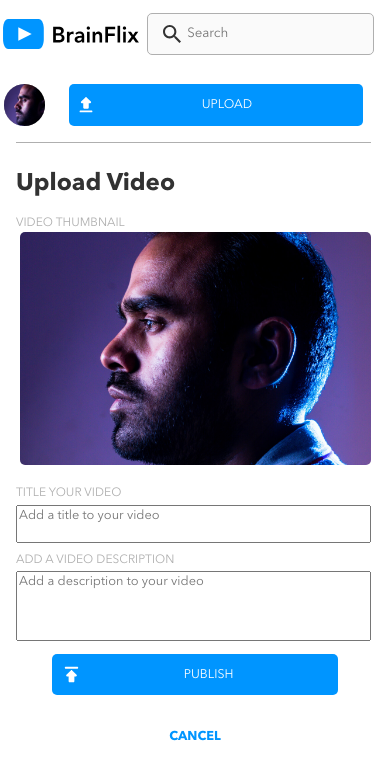
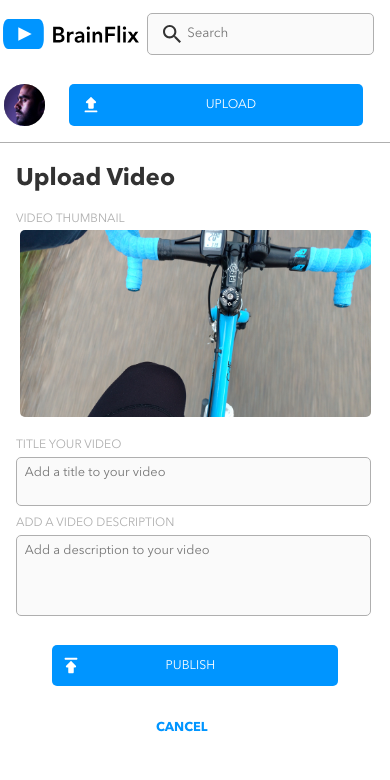
Before and after one commit to JustinLepine/justin-lepine-brainflix, a React (Create React App) app: page /uploads in a window 390 px wide. Shown: the top 780 px of the page. Built offline with nearby package versions, Linux system fonts and the light colour scheme.

Commit message:
uploads page styled in tablet size

```diff
--- a/src/components/Nav/Nav.scss
+++ b/src/components/Nav/Nav.scss
@@ -105,6 +105,7 @@ a {
     }
 
     &__icon {
+        margin-left: 0.5rem;
         width: 1.4rem;
     }
 
--- /dev/null
+++ b/src/components/UploadInput/UploadInput.js
@@ -0,0 +1,25 @@
+import React from 'react'
+import publishIcon from "../../assets/icons/publish.svg";
+import "./UploadInput.scss";
+
+function UploadInput() {
+  return (
+    <section className="upload-input">
+      <h5 className="upload-input__subtitle">TITLE YOUR VIDEO</h5>
+      <textarea className='upload-input__video-title' id="uploadInputVideoTitle" placeholder="Add a title to your video"></textarea>
+      <h5 className="upload-input__subtitle">ADD A VIDEO DESCRIPTION</h5>
+        <textarea className='upload-input__video-desc' id="uploadInputVideoTitle" placeholder="Add a description to your video"></textarea>
+      <div className="upload-input__container">
+        <div className="upload-input__button">
+          <img src={publishIcon} className="upload-input__icon" alt="publish-icon" />
+          <a href="/" className="upload-input__publish">PUBLISH</a>
+        </div>
+        <div className="upload-input__cancel-button">
+          <a href="/" className="upload-input__cancel">CANCEL</a>
+        </div>
+      </div>
+    </section>
+  )
+}
+
+export default UploadInput;
--- /dev/null
+++ b/src/components/UploadInput/UploadInput.scss
@@ -0,0 +1,123 @@
+@use '../../styles/partials/colors' as *;
+@use '../../styles/partials/mixins' as *;
+
+.upload-input {
+    display: flex;
+    flex-direction: column;
+
+    &__subtitle {
+        margin: 0.3rem 1.2rem 0.1rem 1rem;
+        font-weight: 400;
+        font-size: 0.75rem;
+        color: $primary-silver;
+
+        @include tablet {
+            margin-left: 5%;
+        }
+    }
+
+    &__video-title {
+        margin: 0.2rem 1.2rem 0.3rem 1rem;
+        resize: none;
+        font-size: 0.8rem;
+        padding: 2%;
+        border-color: $primary-silver;
+        background-color: $secondary-alabaster;
+        border-radius: 5px;
+
+        @include tablet {
+            margin: 0.2rem 5%;
+        }
+    }
+
+    &__video-desc {
+        margin: 0.2rem 1.2rem 0.3rem 1rem;
+        height: 4rem;
+        resize: none;
+        font-size: 0.8rem;
+        padding: 2%;
+        border-color: $primary-silver;
+        background-color: $secondary-alabaster;
+        border-radius: 5px;
+
+        @include tablet {
+            margin: 0.2rem 5%;
+        }
+    }
+
+    &__container {
+        display: flex;
+        margin-top: 1rem;
+        flex-direction: column;
+
+        @include tablet {
+            justify-content: flex-end;
+            flex-direction: row;
+            margin: 1.5rem 5%;
+            border-top: 1px solid $primary-silver;
+        }
+    }
+
+    &__button {
+        width: 17.5rem;
+        margin: 2% 6%;
+        padding: 0.6rem 0.2rem;
+        display: flex;
+        align-items: center;
+        align-self: center;
+        justify-content: center;
+        border-radius: 5px;
+        transition: 0.5s ease-in-out;
+        background-color: $brainflix-blue;
+
+        &:hover {
+            background-color: $brainflix-darkblue;
+        }
+
+        @include tablet {
+            width: 10rem;
+            height: 2rem;
+            padding: 0.4rem 0.2rem;
+            margin: 1.28rem 0 0 0;
+            order: 1;
+        }
+
+        @include desktop{
+            margin-right: 4%;
+        }
+    }
+
+    &__icon {
+        width: 1.4rem;
+        margin-left: 0.3rem;
+    }
+
+    &__publish {
+        width: 90%;
+        text-align: center;
+        text-decoration: none;
+        font-size: 0.78rem;
+        color: $primary-white;
+        margin-right: 13%;
+
+        @include tablet {
+            margin-right: 0;
+        }
+    }
+
+    &__cancel-button {
+        margin-top: 1.5rem;
+        align-self: center;
+        width: 20%;
+
+        @include tablet {
+
+        }
+    }
+
+    &__cancel {
+        font-size: 0.8rem;
+        font-weight: 700;
+        color: $brainflix-blue;
+    }
+}
--- a/src/pages/Upload/Upload.js
+++ b/src/pages/Upload/Upload.js
@@ -1,7 +1,7 @@
 import React from 'react'
-import Sample from "../../assets/images/Mohan-muruge.jpg";
-import publishIcon from "../../assets/icons/publish.svg";
+import Sample from "../../assets/images/Upload-video-preview.jpg";
 import "./Upload.scss";
+import UploadInput from '../../components/UploadInput/UploadInput';
 
 function Upload() {
   return (
@@ -9,17 +9,7 @@ function Upload() {
       <h1 className="upload__title">Upload Video</h1>
       <h5 className="upload__subtitle">VIDEO THUMBNAIL</h5>
       <img className="upload__picture" src={Sample} alt="video sample" />
-      <h5 className="upload__subtitle">TITLE YOUR VIDEO</h5>
-      <textarea className='upload__video-title' id="uploadVideoTitle" placeholder="Add a title to your video"></textarea>
-      <h5 className="upload__subtitle">ADD A VIDEO DESCRIPTION</h5>
-      <textarea className='upload__video-desc' id="uploadVideoTitle" placeholder="Add a description to your video"></textarea>
-      <div className="upload__button">
-        <img src={publishIcon} className="upload__icon" alt="publish-icon" />
-        <a href="/" className="upload__publish">PUBLISH</a>
-      </div>
-      <div className="upload__cancel-button">
-        <a href="/" className="upload__cancel">CANCEL</a>
-      </div>
+      <UploadInput />
     </section>
   )
 }
--- a/src/pages/Upload/Upload.scss
+++ b/src/pages/Upload/Upload.scss
@@ -6,26 +6,32 @@
     flex-direction: column;
 
     &__title {
-        margin: 0 1.2rem 0 1rem;
+        margin: 0;
+        padding-top: 1.4rem;
+        padding-left: 1rem;
         padding-bottom: 0.8rem;
         font-size: 1.5rem;
         font-weight: 700;
         border-top: 1px solid $primary-silver;
         color: $brainflix-black;
-        padding-top: 1.7rem;
 
         @include tablet {
-            border: none;
             font-size: 1.9rem;
             width: 100%;
+            // margin-left: 5%;
+            padding-left: 5%;
         }
     }
 
     &__subtitle {
-        margin: 0.3rem 1.2rem 0.1rem 1rem;
+        margin: 0.3rem 1.2rem 0.3rem 1rem;
         font-weight: 400;
         font-size: 0.75rem;
         color: $primary-silver;
+
+        @include tablet {
+            margin-left: 5%;
+        }
     }
 
     &__picture {
@@ -33,71 +39,11 @@
         width: 90%;
         align-self: center;
         margin-bottom: 1rem;
-    }
-
-    &__video-title {
-        margin: 0.2rem 1.2rem 0.3rem 1rem;
-        resize: none;
-        font-size: 0.8rem;
-    }
-
-    &__video-desc {
-        margin: 0.2rem 1.2rem 0.3rem 1rem;
-        height: 4rem;
-        resize: none;
-        font-size: 0.8rem;
-    }
-
-    &__button {
-        width: 17.5rem;
-        margin: 2% 6%;
-        padding: 0.6rem 0.2rem;
-        display: flex;
-        align-items: center;
-        align-self: center;
-        justify-content: center;
-        border-radius: 5px;
-        transition: 0.5s ease-in-out;
-        background-color: $brainflix-blue;
-
-        &:hover {
-            background-color: $brainflix-darkblue;
-        }
 
         @include tablet {
-            width: 10rem;
-            height: 2rem;
-            padding: 0.4rem 0.2rem;
-            margin: 1.28rem 0 0 0;
-        }
-
-        @include desktop{
-            margin-right: 4%;
+            width: 45%;
+            align-self: flex-start;
+            margin-left: 5%;
         }
     }
-
-    &__icon {
-        width: 1.4rem;
-        margin-left: 0.3rem;
-    }
-
-    &__publish {
-        width: 90%;
-        text-align: center;
-        text-decoration: none;
-        font-size: 0.78rem;
-        color: $primary-white;
-    }
-
-    &__cancel-button {
-        margin-top: 1.5rem;
-        align-self: center;
-    }
-
-    &__cancel {
-        font-size: 0.8rem;
-        font-weight: 700;
-        color: $brainflix-blue;
-    }
-
 }
```
Also changed, not shown: src/assets/images/Upload-video-preview.jpg (added).
